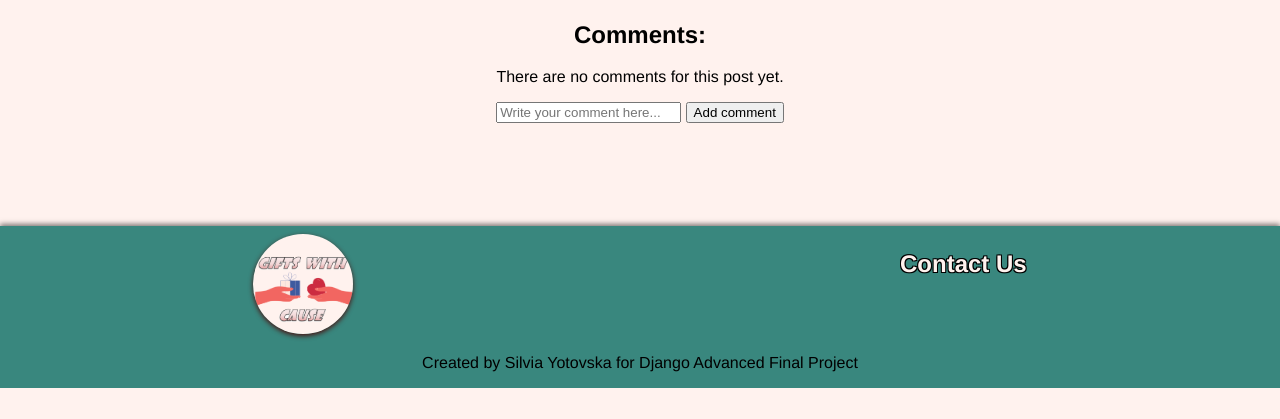
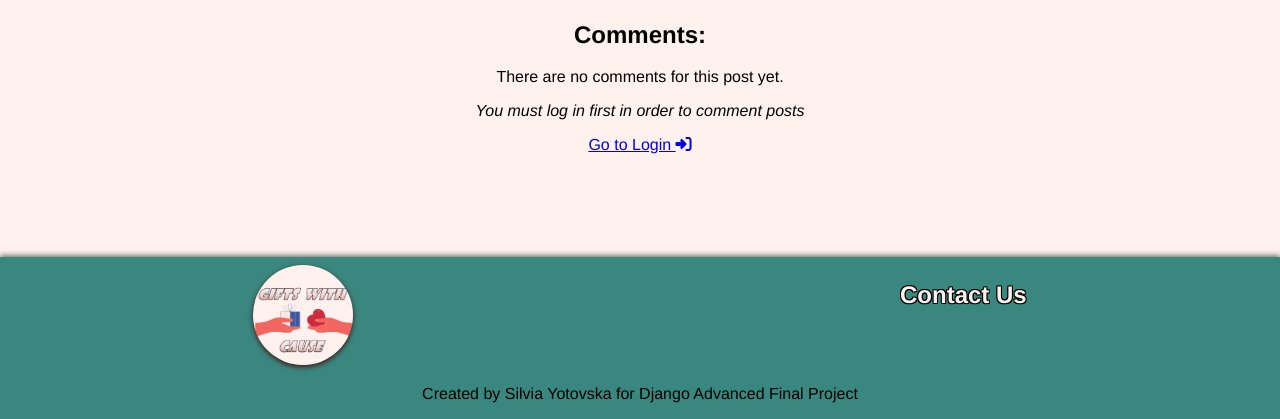
Before and after one commit to sisialt/GiftWithCause_DjangoProject, a Django app: template templates/gift-details.html in a window 1280 px wide. Shown: the part 439-858 px from the top of the page. Before the commit the page ends 827 px from the top, so only its background shows below. Run offline with Django 4.2, Linux system fonts and the light colour scheme; the template is opened without the code that fills it: values that come from a table or form of the project are taken from there, others are empty.

Commit message:
If not authenticated link to login first for adding comments to posts

```diff
--- a/templates/gift-details.html
+++ b/templates/gift-details.html
@@ -31,11 +31,16 @@
         <p>There are no comments for this post yet.</p>
     {% endif %}
 
-    <form method="post" action="{% url 'gift-comment' gift.pk 0 %}">
-        {% csrf_token %}
-        {{ comment_form.text }}
-        <button>Add comment</button>
-    </form>
+    {% if not request.user.is_authenticated %}
+        <p style="font-style: italic">You must log in first in order to comment posts</p>
+        <a href="{% url 'login' %}">Go to Login  <i class="fa-solid fa-right-to-bracket"></i></a>
+    {% else %}
+        <form method="post" action="{% url 'gift-comment' gift.pk 0 %}">
+            {% csrf_token %}
+            {{ comment_form.text }}
+            <button>Add comment</button>
+        </form>
+    {% endif %}
 
     {% if request.user == gift.creator.user %}
         <a style="margin: 0 auto; display: inline-block" class="profile-button add-gift"
```
